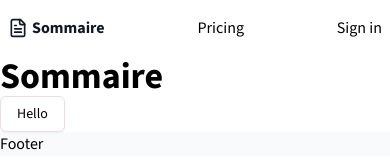
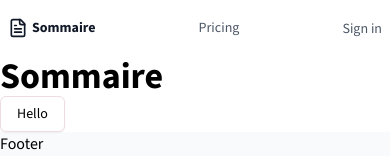
Before and after one commit to Vansh1379/Sommaira-ai, a Next.js app: page / in a window 390 px wide. Shown: the top 160 px of the page. Built offline with nearby package versions, Linux system fonts and the light colour scheme.

Commit message:
Added header

```diff
--- a/components/common/header.tsx
+++ b/components/common/header.tsx
@@ -1,30 +1,30 @@
-import Link from "next/link";
 import { FileText } from "lucide-react";
 import { Button } from "../ui/button";
+import NavLink from "./nav-link";
 
 export default function Header() {
   const isLoggedIn = false;
     return <nav className="container flex items-center justify-between py-4 lg:py-8 px-2 mx-auto">
       <div className="flex lg:flex-1">
-      <Link href="/" className="flex items-center gap-1 lg:gap-2 shrink-0">
+      <NavLink href="/" className="flex items-center gap-1 lg:gap-2 shrink-0">
         <FileText className="w-5 h-5 lg:w-8 lg:h-8 text-gray-900 hover:rotate-12 transform transition duration-200 ease-in-out "/>
         <span className="font-extrabold lg:text-xl text-gray-900">Sommaire</span>
-        </Link>
+        </NavLink>
         </div>
         <div className="flex lg:justify-center gap-4 lg:gap-12 lg:items-center">
-          <Link href="/#pricing">Pricing</Link>
-         {isLoggedIn && <Link href="/dashboard">Your Summaries</Link>}
+          <NavLink href="/#pricing">Pricing</NavLink>
+         {isLoggedIn && <NavLink href="/dashboard">Your Summaries</NavLink>}
         </div>
         <div className="flex lg:justify-end lg:flex-1 ">
           {isLoggedIn? (
           <div className="flex gap-2 items-center">
-            <Link href="upload ">Uplaod a PDF</Link>
+            <NavLink href="upload">Uplaod a PDF</NavLink>
             <div>Pro</div>
             <Button>user</Button >
           </div>
           ):(
           <div>
-          <Link href="/#sign-in ">Sign in</Link>
+          <NavLink href="/#sign-in ">Sign in</NavLink >
           </div>
           )}
         </div>
--- a/components/common/nav-link.tsx
+++ b/components/common/nav-link.tsx
@@ -0,0 +1,26 @@
+"use client"
+import { cn } from "@/lib/utils";
+import Link from "next/link";
+import { usePathname } from "next/navigation";
+
+export default function NavLink({
+    href,
+    children,
+    className,
+}: {
+    href: string;
+    children: React.ReactNode;
+    className?: string;
+}) {
+    const pathname = usePathname();
+    const isActive = pathname === href || (href !== '/' && pathname.startsWith(href));
+    return (
+        <Link href={href} className={cn(
+            'transition-colors text-sm duration-200 text-gray-600 hover:text-rose-500',
+             className,
+        isActive &&'text-pink-500'
+    )}>
+            {children}
+        </Link>
+    );
+}
```
